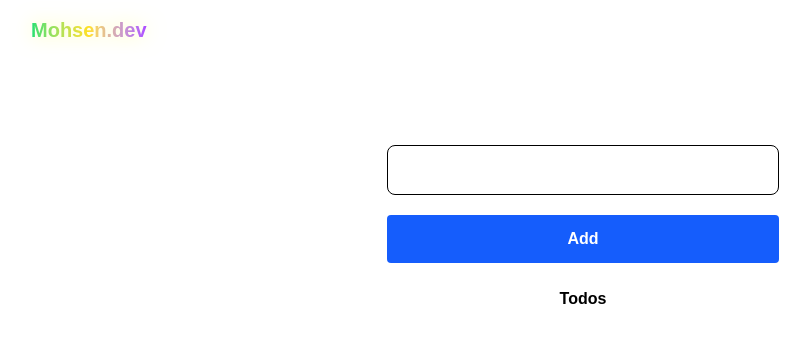
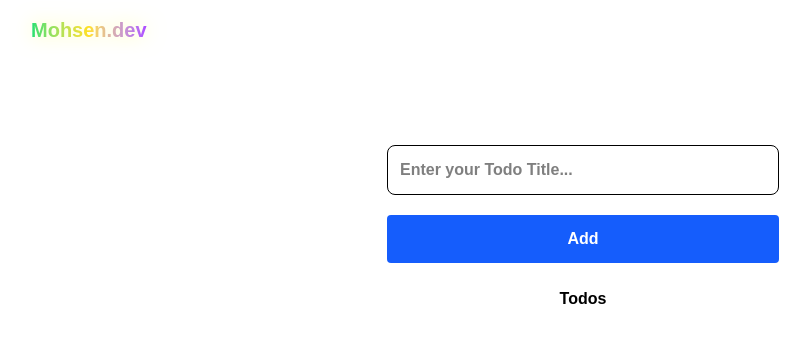
Before and after one commit to Mohsen-malekifard/My-Projects-2025, a Next.js app in the folder my-ap/: page /TodoApp-2 in a window 1280 px wide. Shown: the top 342 px of the page, without its empty margins (57-867 px from the left). Built offline with nearby package versions, Linux system fonts and the light colour scheme.

Commit message:
Update page.js

```diff
--- a/my-ap/app/TodoApp-2/page.js
+++ b/my-ap/app/TodoApp-2/page.js
@@ -16,7 +16,7 @@ export default function Home () {
     return(
         <div className = "flex flex-col bg-white rounded-lg text-black font-bold p-11 max-w-120 mx-auto mt-10">
             <form className = "flex flex-col gap-5" onSubmit = {handleSubmit} >
-                <input  className = " border-1 focus:ring-4 focus:ring-blue-600 p-3 rounded-lg" onChange = {(e) => setInput(e.target.value)} />
+                <input placeholder = "Enter your Todo Title..." className = " border-1 focus:ring-4 focus:ring-blue-600 p-3 rounded-lg" onChange = {(e) => setInput(e.target.value)} />
                 <button className = "text-white bg-blue-600 p-3 rounded-sm" type = 'submit' >Add</button>
             </form>
             <h1 className = "text-center mt-6">Todos</h1>
```
